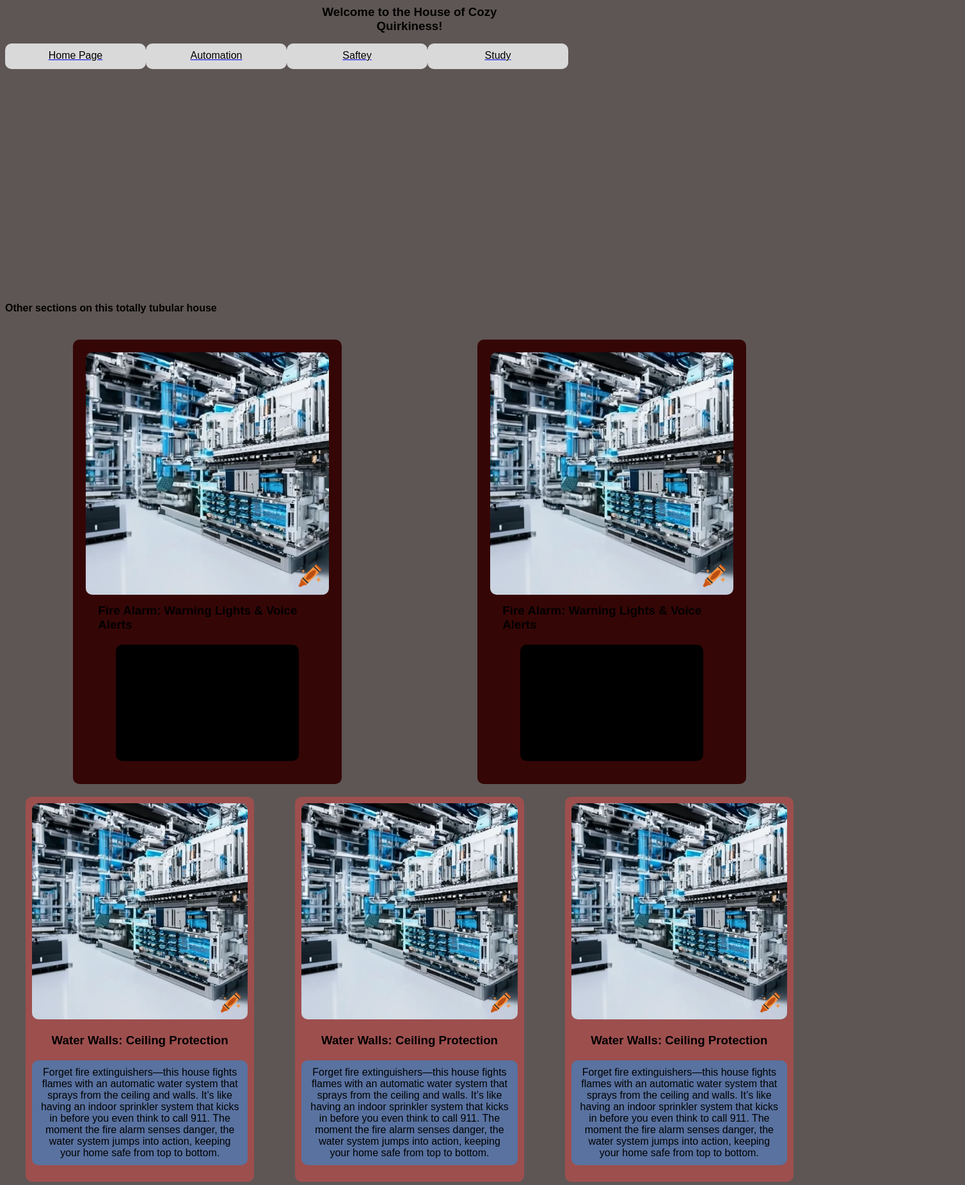
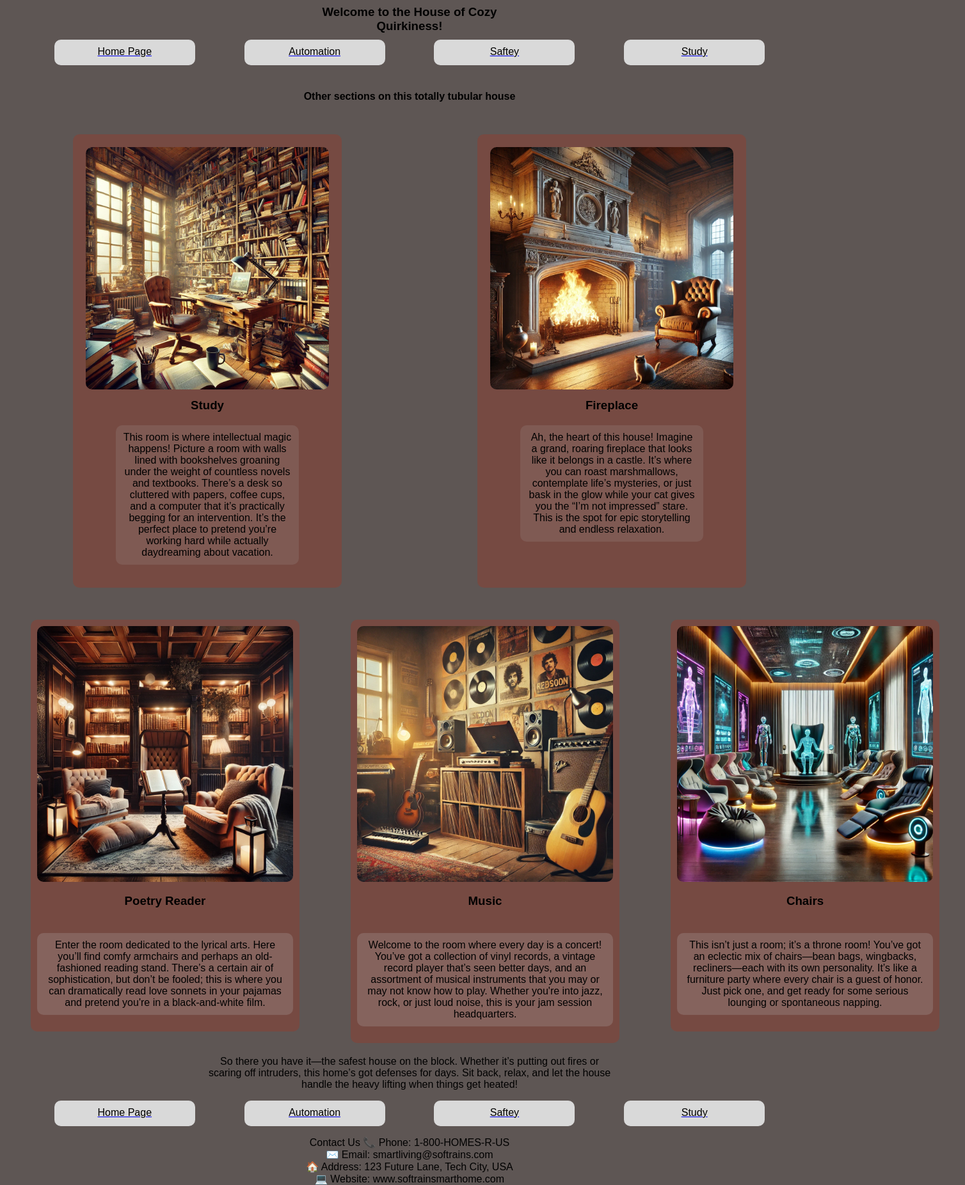
Before and after one commit to skullfaice42/smart-home-content, a plain HTML site: page v2/study.html in a window 1280 px wide. Shown: the top 1853 px of the page at 64% size, 1508 px wide, since content can reach past the window. Drawn offline with Linux system fonts and the light colour scheme.

Commit message:
almost finished
all i have to to is get the images for automation, and figure out how the drop down works

```diff
--- a/v2/pretty.css
+++ b/v2/pretty.css
@@ -4,6 +4,10 @@ body{
     /* margin: 0; */
     /* padding: 0; */
     font-family: Arial, Helvetica, sans-serif;
+}
+.card-hub:nth-child(even) .img-and-text {
+    flex-direction: row-reverse;
+    /* since card hub is the parent... and img and text is child... this works 👍 */
 }
 .top-image{
     background-image: url(buncha-images/super\ secure\ house.webp);
@@ -25,15 +29,12 @@ body{
 .text-top{
     width: 50%;
 }
-.buttons-hub{
+.buttons-hub {
+    margin-top: 10px;
     display: flex;
-    height: 400px;
-    width: 20%;
-    /* justify-content: space-evenly; */
-    /* hehe i got it     */
-    /* work damn you */
-    /* align-content: space-between; */
-    /* yeah no idea why this wont work */
+    justify-content: space-evenly;
+    align-items: center;
+    height: 40px;
 }
 .button{
     /* margin-top: 10px; */
@@ -53,6 +54,7 @@ body{
 }
 .img-and-text{
     display: flex;
+    justify-content: space-between;
     justify-content: center;
     width: 100%;
     /* margin-left: 50px; */
@@ -104,34 +106,41 @@ footer{
 /* automationn below */
 
 
-.top-long-cards{
+.top-long-cards {
     display: flex;
+    width: 100%;
     justify-content: space-around;
     margin-top: 30px;
-    /* not the best but its whatever */
+    gap: 20px;
 }
-.long-card{
+
+.long-card {
     background-color: #87433796;
-    border-style:solid;
-    width: 25%;
+    border-style: solid;
+    width: 30%; /* Fixed width */
+    height: 400px; /* Fixed height */
     padding: 10px;
     border-radius: 10px;
-    /* border: black; */
+    display: flex;
+    flex-direction: column;
+    justify-content: space-between;
 }
-.long-card h3{
+
+.long-card h3 {
     text-align: center;
+    margin-bottom: 10px;
+    font-size: 1.2em;
 }
-.long-card p{
+
+.long-card p {
     background-color: #896b66c7;
-    border-style:solid;
-    /* border-radius: 1000; */
     padding: 10px;
-    /* margin-top: 40px; */
     width: 80%;
-    /* height: 70%; */
-    justify-content: center;
     border-radius: 10px;
     margin: 0 auto;
+    flex-grow: 1;
+    /* this one ^ */
+    overflow: hidden;
 }
 .six-long-cards{
     justify-content: space-between;
@@ -146,8 +155,10 @@ footer{
     /* width: 27%; */
 }
 .box-large{
+    /* justify-content: center; */
+    /* margin: 0 auto; */
     background-color: #87433796;
-    width: 30%;
+    /* width: 30%; */
     padding: 10px;
     border-radius: 10px;
     /* justify-content: center; */
@@ -162,15 +173,17 @@ footer{
     /* margin-left: auto; */
 }
 .box-large .img-for-large-card{
-    width: 300px;
+    width: 800px;
     /* justify-content: center; */
     /* justify-content: space-around; */
 
 }
+
 .box-large h2{
     background-color: #896b66c7;
     width: 200px;
     border-radius: 10px;
+    margin: 0 auto;
     text-align: center;
     /* bruh really...? CENTER AHHH */
 }
@@ -179,8 +192,9 @@ footer{
     justify-content: space-around;
 }
 .small-img{
-    width: 175px;
+    width: 400px;
     justify-content: center;
+    overflow: hidden;
     /* justify-items: center; */
     /* margin: 0 auto; */
     /* margin-left: auto; */
@@ -192,7 +206,7 @@ footer{
 }
 .lil-box{
     /* background-color: rgba(0, 0, 0, 0.43); */
-    width: 30%;
+    /* width: 30%; */
     /* height: 50%; */
     /* justify-content: center; */
     border-radius: 10px;
@@ -221,6 +235,8 @@ footer{
     width: 80%;
     border-radius: 10px;
     padding: 5px;
+    margin: 0 auto;
+    text-align: center;
 }
 .three-boxes{
     display: flex;
@@ -229,6 +245,7 @@ footer{
 
 }
 .small-card-name h3{
+    margin: 0 auto;
     font-size: 15px;
 }
 /* here is where the code for the card layout is
@@ -236,7 +253,8 @@ for automation */
 
 .bot-automation p{
     width: 600px;
-    background-color: black;
+    margin: 0 auto;
+    /* background-color: black; */
     /* align-items: center; */
     align-self: center;
     /* justify-content: center; */
@@ -259,22 +277,24 @@ for automation */
 
 
 
-.top-section{
-    display: block;
+.top-section {
+    display: flex;
+    flex-direction: column;
+    /* align-items: center; Center children */
 }
 
-.top-section h3{
-    /* display: flex; */
+.top-section h3 {
     width: 300px;
-    justify-content: space-around;
     text-align: center;
     margin: 0 auto;
-    /* why did margin work...??? */
+    /* margin worked here */
 }
 .top-section h4{
     /* justify-content: center; */
     /* margin: 0 auto; */
-    margin-bottom: 40px;
+    margin-bottom: 20px;
+    margin-top: 40px;
+    text-align: center;
     /* yes again the centering error continues :/ */
 }
 .mid-text{
@@ -283,7 +303,8 @@ for automation */
 }
 /* lets get started on the 2 large cards first */
 .two-large-cards-three{
-    background-color: rgb(53, 6, 6);
+    background-color: #87433796;
+    text-align: center;
     width: 30%;
     padding: 20px;
     border-radius: 10px;
@@ -308,7 +329,7 @@ for automation */
 }
 .two-large-cards-three p{
     width: 70%;
-    background-color: black;
+    background-color: #896b6681;
     padding: 10px;
     border-radius: 10px;
     /* justify-self: center; */
@@ -316,40 +337,62 @@ for automation */
     margin-right: auto;
     margin-top: 20px;
 }
-
+.three-bott-imgs{
+    width: 200px;
+    height: 200px;
+}
 /* alright above is where the two large cards are */
 
 /* lets get started with the 3 bott carsd */
-.three-sections{
-    display: flex;
-}
+
+
 .page-three-bott-cards{
+    height: 10%;
+    width: 500px;
+    /* i have no idea what the above does but you should keep it lmao */
     margin-top: 20px;
     justify-content: space-around;
     display: flex;
     flex-direction: row;
 }
+
+.three-sections {
+    display: flex;
+    justify-content: space-around;
+    margin-top: 30px;
+}
+
 .single-card-three {
     width: 80%;
-    background-color: rgba(219, 74, 74, 0.507);
+    /* use above to test width of small cards */
+    background-color: #87433796;
     padding: 10px;
     border-radius: 10px;
+    display: flex;
+    flex-direction: column;
+    justify-content:space-between;
+}
 
-}
-.single-card-three img{
-    width: 100%;
+.single-card-three img {
+    /* width: 100%;
+    height: 200px; */
     border-radius: 10px;
 }
-.single-card-three h3{
+
+.single-card-three h3, .single-card-three p {
     text-align: center;
+    justify-self: center;
 }
-.single-card-three p{
+
+.single-card-three p {
+    background-color: #896b66c7;
     padding: 10px;
-    background-color: rgba(52, 134, 206, 0.644);
     border-radius: 10px;
-    text-align: center;
     margin-top: 20px;
 }
+
+
+
 /* theres the three boxes */
 
 .mid-section{
--- a/v2/study.html
+++ b/v2/study.html
@@ -23,22 +23,22 @@
     <!-- lets get started with the first 2 large cards -->
      <div class="two-large-three">
         <div class="two-large-cards-three">
-            <img src="images/automation.webp" alt="PLACEHOLDER">
+            <img src="buncha-images/section-4/1.webp" alt="PLACEHOLDER">
             <h3>
-                Fire Alarm: Warning Lights & Voice Alerts
+                Study
             </h3>
             <p>
-                We’ve all heard fire alarms, but this one doesn’t just beep at you—it talks to you. When things heat up, the house alerts you with a booming voice and flashing lights that make sure you know exactly what's going down. No more wondering if that beeping is just your toast burning or something more serious.
+                This room is where intellectual magic happens! Picture a room with walls lined with bookshelves groaning under the weight of countless novels and textbooks. There’s a desk so cluttered with papers, coffee cups, and a computer that it’s practically begging for an intervention. It’s the perfect place to pretend you’re working hard while actually daydreaming about vacation.
             </p>
         </div>
 
         <div class="two-large-cards-three">
-            <img src="images/automation.webp" alt="PLACEHOLDER">
+            <img src="buncha-images/section-4/2.webp" alt="PLACEHOLDER">
             <h3>
-                Fire Alarm: Warning Lights & Voice Alerts
+                Fireplace
             </h3>
             <p>
-                We’ve all heard fire alarms, but this one doesn’t just beep at you—it talks to you. When things heat up, the house alerts you with a booming voice and flashing lights that make sure you know exactly what's going down. No more wondering if that beeping is just your toast burning or something more serious.
+                Ah, the heart of this house! Imagine a grand, roaring fireplace that looks like it belongs in a castle. It’s where you can roast marshmallows, contemplate life’s mysteries, or just bask in the glow while your cat gives you the “I’m not impressed” stare. This is the spot for epic storytelling and endless relaxation.
             </p>
         </div>
     </div>
@@ -48,29 +48,29 @@
     <div class="three-sections">
         <div class="page-three-bott-cards">
             <div class="single-card-three">
-                <img src="images/automation.webp">
-                <h3>Water Walls: Ceiling Protection</h3>
+                <img src="buncha-images/section-4/3.webp">
+                <h3>Poetry Reader</h3>
                 <p>
-                    Forget fire extinguishers—this house fights flames with an automatic water system that sprays from the ceiling and walls. It’s like having an indoor sprinkler system that kicks in before you even think to call 911. The moment the fire alarm senses danger, the water system jumps into action, keeping your home safe from top to bottom.
+                    Enter the room dedicated to the lyrical arts. Here you’ll find comfy armchairs and perhaps an old-fashioned reading stand. There’s a certain air of sophistication, but don’t be fooled; this is where you can dramatically read love sonnets in your pajamas and pretend you're in a black-and-white film.
                 </p>
             </div>
         </div>
         <div class="page-three-bott-cards">
             <div class="single-card-three">
-                <img src="images/automation.webp">
-                <h3>Water Walls: Ceiling Protection</h3>
+                <img src="buncha-images/section-4/4.webp">
+                <h3>Music</h3>
                 <p>
-                    Forget fire extinguishers—this house fights flames with an automatic water system that sprays from the ceiling and walls. It’s like having an indoor sprinkler system that kicks in before you even think to call 911. The moment the fire alarm senses danger, the water system jumps into action, keeping your home safe from top to bottom.
+                    Welcome to the room where every day is a concert! You’ve got a collection of vinyl records, a vintage record player that’s seen better days, and an assortment of musical instruments that you may or may not know how to play. Whether you're into jazz, rock, or just loud noise, this is your jam session headquarters.
                 </p>
             </div>
         </div>
 
         <div class="page-three-bott-cards">
             <div class="single-card-three">
-                <img src="images/automation.webp">
-                <h3>Water Walls: Ceiling Protection</h3>
+                <img src="buncha-images/section-4/5.webp">
+                <h3>Chairs</h3>
                 <p>
-                    Forget fire extinguishers—this house fights flames with an automatic water system that sprays from the ceiling and walls. It’s like having an indoor sprinkler system that kicks in before you even think to call 911. The moment the fire alarm senses danger, the water system jumps into action, keeping your home safe from top to bottom.
+                    This isn’t just a room; it’s a throne room! You’ve got an eclectic mix of chairs—bean bags, wingbacks, recliners—each with its own personality. It’s like a furniture party where every chair is a guest of honor. Just pick one, and get ready for some serious lounging or spontaneous napping.
                 </p>
             </div>
         </div>
```
Also changed, not shown: v2/automation.html (+0 -1 lines), v2/index.html (+2 -1 lines), v2/saftey.html (+11 -11 lines).
